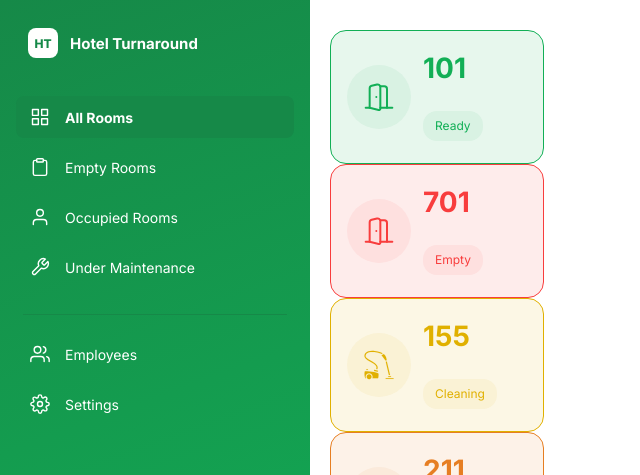
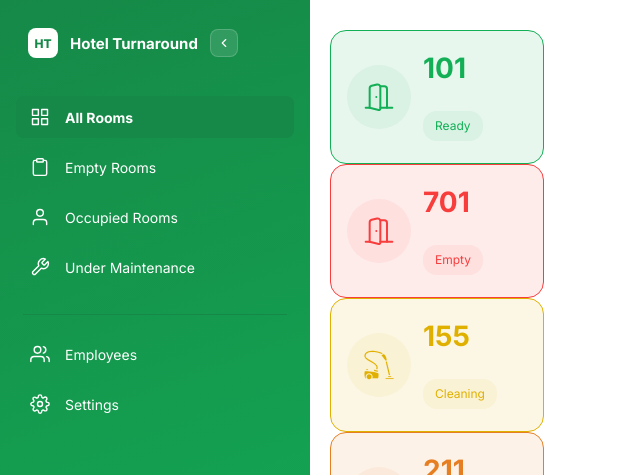
Before and after one commit to Saumya-Kanti-Sarma/SIH-practice, a React (Vite) app in the folder software/: page / in a window 1280 px wide. Shown: the top 475 px of the page, without its empty margins (0-640 px from the left). Built offline with nearby package versions, Linux system fonts and the light colour scheme; a web font is replaced by a local one.

Commit message:
feat:made collapsable sidebar

```diff
--- a/software/src/Components/Sidebar/Sidebar.css
+++ b/software/src/Components/Sidebar/Sidebar.css
@@ -1,6 +1,5 @@
 .sidebar {
   background: linear-gradient(160deg, var(--dark-green), var(--green));
-  /* border-radius: 0 12px 12px 0; */
   color: var(--white);
   display: flex;
   flex-direction: column;
@@ -9,7 +8,22 @@
   max-width: 278px;
   overflow: hidden;
   padding: 28px 16px;
+  transition: all 0.18s cubic-bezier(0.22, 1, 0.36, 1);
   width: 100%;
+  will-change: width, max-width, padding;
+  backface-visibility: hidden;
+  transform: translateZ(0);
+}
+
+.sidebar--collapsed {
+  padding-inline: 10px;
+  width: 52px;
+}
+
+.sidebar__content {
+  display: flex;
+  flex-direction: column;
+  min-width: 0;
 }
 
 .sidebar__brand {
@@ -17,6 +31,12 @@
   display: flex;
   gap: 12px;
   margin: 0 12px 38px;
+  min-width: 0;
+}
+
+.sidebar--collapsed .sidebar__brand {
+  justify-content: center;
+  margin-inline: 0;
 }
 
 .sidebar__brand-mark {
@@ -31,12 +51,50 @@
   justify-content: center;
   letter-spacing: 0;
   width: 30px;
+  flex-shrink: 0;
+}
+
+.sidebar__brand-name,
+.sidebar__link-label,
+.sidebar__profile-copy,
+.sidebar__logout-label {
+  transition: opacity 0.12s ease, width 0.12s ease, transform 0.12s ease;
 }
 
 .sidebar__brand-name {
   font-size: 15px;
   font-weight: 700;
   letter-spacing: 0;
+  min-width: 0;
+  white-space: nowrap;
+}
+
+.sidebar--collapsed .sidebar__brand-name,
+.sidebar--collapsed .sidebar__link-label,
+.sidebar--collapsed .sidebar__profile-copy,
+.sidebar--collapsed .sidebar__logout-label,
+.sidebar--collapsed .sidebar__chevron {
+  opacity: 0;
+  transform: translateX(-8px);
+  width: 0;
+  overflow: hidden;
+  pointer-events: none;
+}
+
+.sidebar__collapse-toggle {
+  align-items: center;
+  background: rgba(255, 255, 255, 0.12);
+  border: 1px solid rgba(255, 255, 255, 0.18);
+  border-radius: 8px;
+  color: var(--white);
+  cursor: pointer;
+  display: inline-flex;
+  font-size: 14px;
+  height: 28px;
+  justify-content: center;
+  /* margin-left: auto; */
+  width: 28px;
+  flex-shrink: 0;
 }
 
 .sidebar__nav-group {
@@ -52,10 +110,17 @@
   display: flex;
   font-size: 14px;
   gap: 15px;
+  justify-content: flex-start;
   min-height: 42px;
   padding: 0 14px;
   text-decoration: none;
   transition: background-color 160ms ease, color 160ms ease;
+}
+
+.sidebar--collapsed .sidebar__link,
+.sidebar--collapsed .sidebar__logout {
+  justify-content: center;
+  padding-inline: 0;
 }
 
 .sidebar__link:hover,
@@ -69,6 +134,12 @@
 .sidebar__link--active {
   background-color: var(--dark-green);
   font-weight: 700;
+}
+
+.sidebar__link-label,
+.sidebar__logout-label {
+  display: inline-block;
+  white-space: nowrap;
 }
 
 .sidebar__icon {
@@ -98,6 +169,11 @@
   padding: 0 13px;
 }
 
+.sidebar--collapsed .sidebar__profile {
+  justify-content: center;
+  padding: 0;
+}
+
 .sidebar__avatar {
   align-items: center;
   background-color: var(--white);
@@ -116,6 +192,7 @@
   display: grid;
   gap: 4px;
   min-width: 0;
+  white-space: nowrap;
 }
 
 .sidebar__profile-copy strong {
@@ -131,6 +208,7 @@
 .sidebar__chevron {
   font-size: 16px;
   margin-left: auto;
+  transition: opacity 0.12s ease, transform 0.12s ease, width 0.12s ease;
 }
 
 .sidebar__logout {
--- a/software/src/Components/Sidebar/Sidebar.jsx
+++ b/software/src/Components/Sidebar/Sidebar.jsx
@@ -1,6 +1,7 @@
 import {
-  FiBarChart2,
   FiChevronDown,
+  FiChevronLeft,
+  FiChevronRight,
   FiClipboard,
   FiGrid,
   FiLogOut,
@@ -23,13 +24,21 @@ const secondaryItems = [
   { label: "Settings", icon: FiSettings, v2: true },
 ];
 
-const Sidebar = () => {
+const Sidebar = ({ collapsed, onToggle }) => {
   return (
-    <aside className="sidebar" aria-label="Main navigation">
+    <aside className={`sidebar ${collapsed ? "sidebar--collapsed" : ""}`} aria-label="Main navigation">
       <div className="sidebar__content">
         <div className="sidebar__brand">
-          <span className="sidebar__brand-mark">HT</span>
-          <span className="sidebar__brand-name">Hotel Turnaround</span>
+          {!collapsed && <span className="sidebar__brand-mark">HT</span>}
+          {!collapsed && <span className="sidebar__brand-name">Hotel Turnaround</span>}
+          <button
+            type="button"
+            className="sidebar__collapse-toggle"
+            aria-label={collapsed ? "Expand sidebar" : "Collapse sidebar"}
+            onClick={onToggle}
+          >
+            {collapsed ? <FiChevronRight aria-hidden="true" /> : <FiChevronLeft aria-hidden="true" />}
+          </button>
         </div>
 
         <nav className="sidebar__nav">
@@ -39,9 +48,10 @@ const Sidebar = () => {
                 className={`sidebar__link${active ? " sidebar__link--active" : ""}`}
                 href={`/${label.toLowerCase().replaceAll(" ", "-")}`}
                 key={label}
+                title={collapsed ? label : undefined}
               >
                 <Icon aria-hidden="true" className="sidebar__icon" />
-                <span>{label}</span>
+                {!collapsed && <span className="sidebar__link-label">{label}</span>}
               </a>
             ))}
           </div>
@@ -54,9 +64,10 @@ const Sidebar = () => {
                 className="sidebar__link"
                 href={`/${label.toLowerCase()}`}
                 key={label}
+                title={collapsed ? label : undefined}
               >
                 <Icon aria-hidden="true" className="sidebar__icon" />
-                <span>{label}</span>
+                {!collapsed && <span className="sidebar__link-label">{label}</span>}
               </a>
             ))}
           </div>
@@ -64,18 +75,22 @@ const Sidebar = () => {
       </div>
 
       <div className="sidebar__account">
+        {!collapsed && (
           <div className="sidebar__profile">
             <div aria-hidden="true" className="sidebar__avatar">S</div>
             <div className="sidebar__profile-copy">
               <strong>Saumya</strong>
               <span>Housekeeping Staff</span>
             </div>
-          <FiChevronDown aria-hidden="true" className="sidebar__chevron" />
+            <FiChevronDown className="sidebar__chevron" />
           </div>
+        )}
+        {!collapsed && (
           <a className="sidebar__logout" href="#log-out">
-          <FiLogOut aria-hidden="true" className="sidebar__icon" />
-          <span>Log out</span>
+            <FiLogOut className="sidebar__icon" />
+            <span className="sidebar__logout-label">Log out</span>
           </a>
+        )}
       </div>
     </aside>
   );
```
Lines whose indentation alone changed are shown as unchanged.
